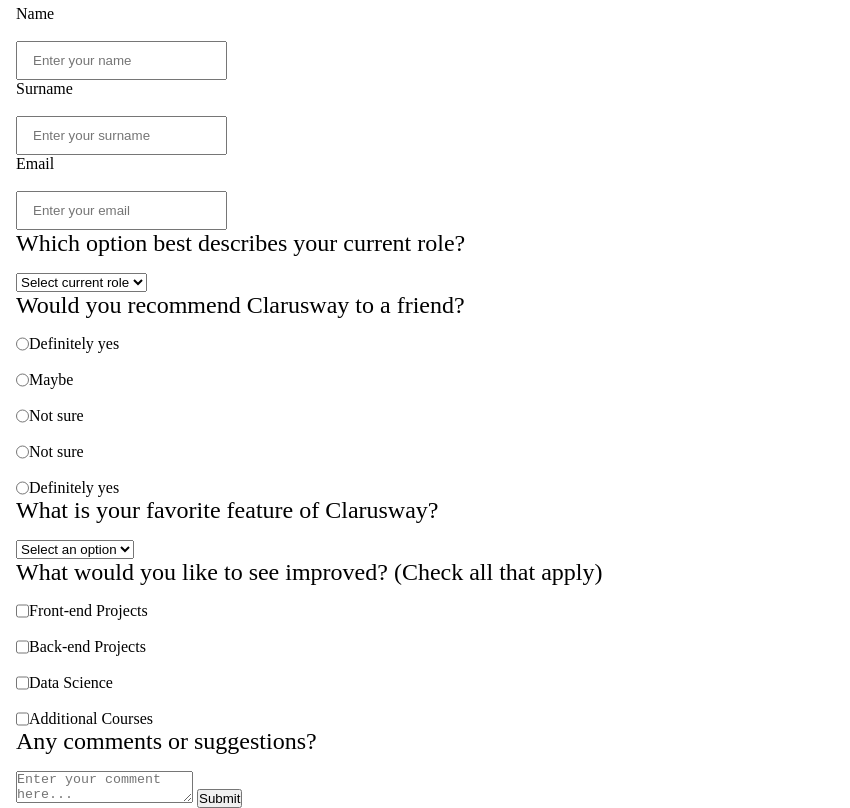
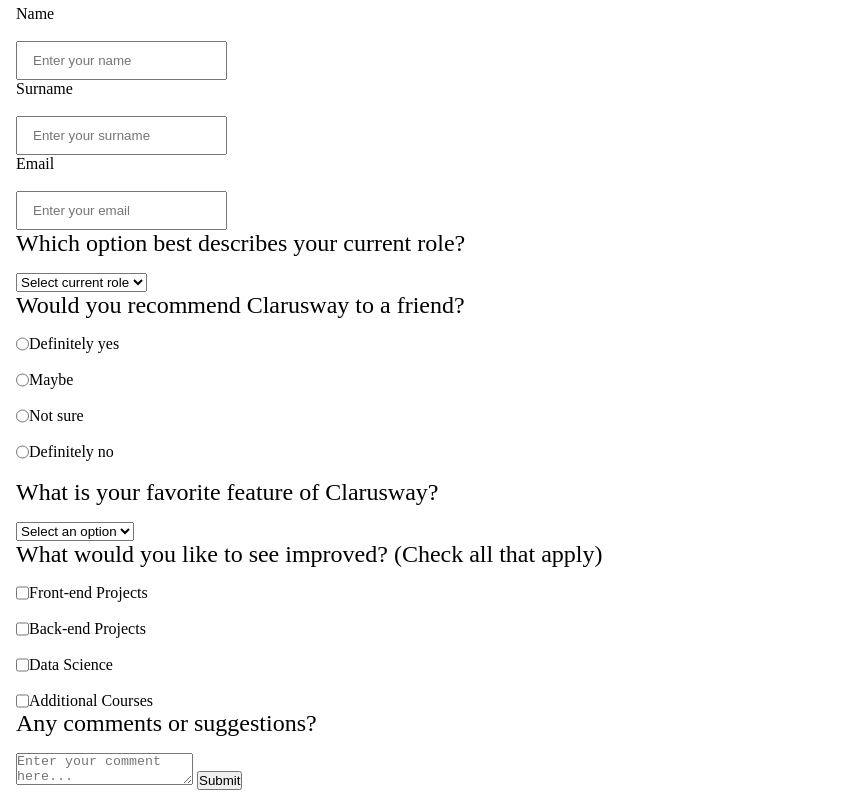
Before and after one commit to sserdarss/clarusway-survey-form, a plain HTML site: page index.html in a window 1280 px wide. Shown: the part 132-940 px from the top of the page, without its empty margins (0-850 px from the left). Drawn offline with Linux system fonts and the light colour scheme.

Commit message:
last corrections

```diff
--- a/index.html
+++ b/index.html
@@ -50,13 +50,9 @@
         <br>
         <label for="radio4">
             <input type="radio" value="definitely" id="radio4" name="recom">
-            Not sure
+            Definitely no
         </label>
         <br>
-        <label for="radio5">
-            <input type="radio" value="definitely" id="radio5" name="recom">
-            Definitely yes
-        </label>
         <p>What is your favorite feature of Clarusway?</p>
         <select name="" id="">
             <option value="" disabled selected value>Select an option</option>
```
